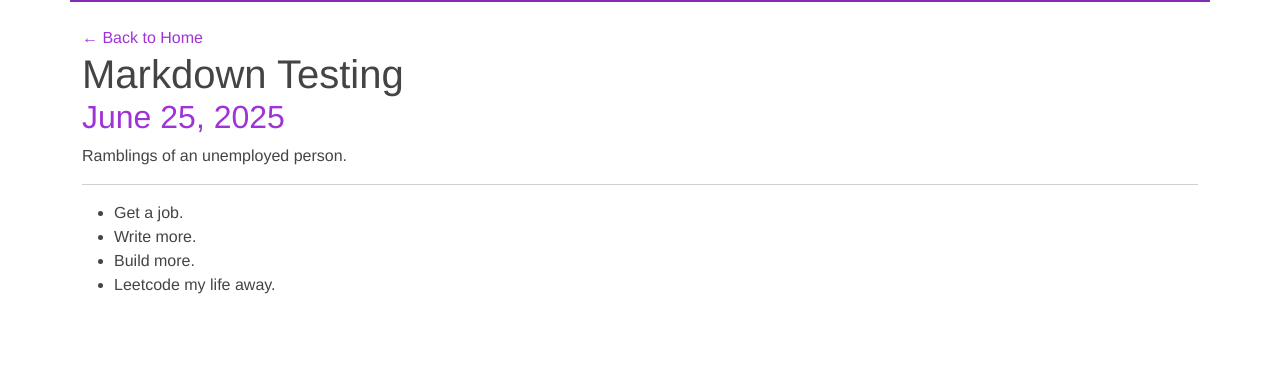
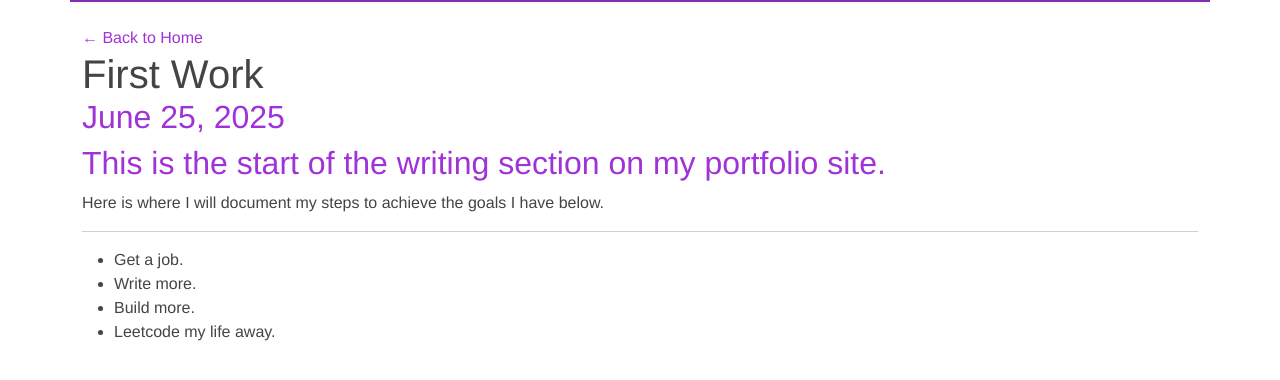
Before and after one commit to andrewanan/andrewanan.github.io, a Jekyll site: the page built from _posts/2025-06-25-md-test.md, in a window 1280 px wide. Shown: the top 380 px of the page. Built offline with Jekyll 4.4.1, drawn with Linux system fonts in a browser that asks for light colours.

Commit message:
feat: adds updates to 20250625 markdown file

```diff
--- a/_posts/2025-06-25-md-test.md
+++ b/_posts/2025-06-25-md-test.md
@@ -1,14 +1,14 @@
 ---
 layout: post
-title: Markdown Testing
+title: First Work
 permalink: /markdown-testing
 description: The first post we are cooking up.
 date: '2025-06-25'
 ---
 
-Ramblings of an unemployed person.
+## This is the start of the writing section on my portfolio site.
 
-
+Here is where I will document my steps to achieve the goals I have below.
 
 ---
 - Get a job.
```
